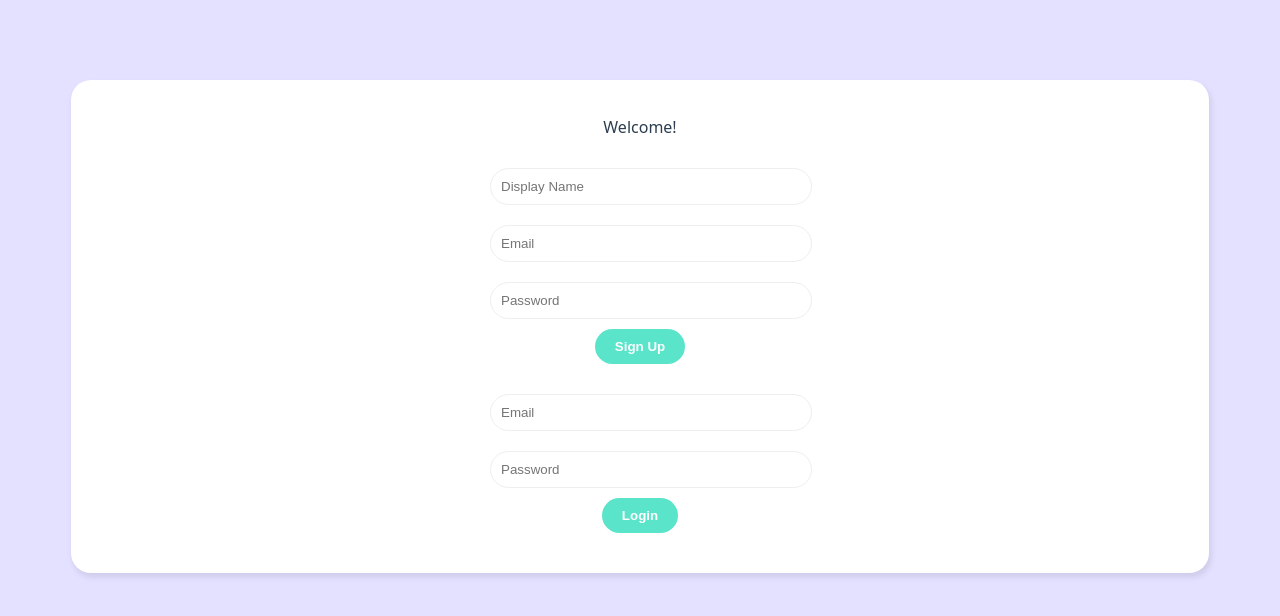
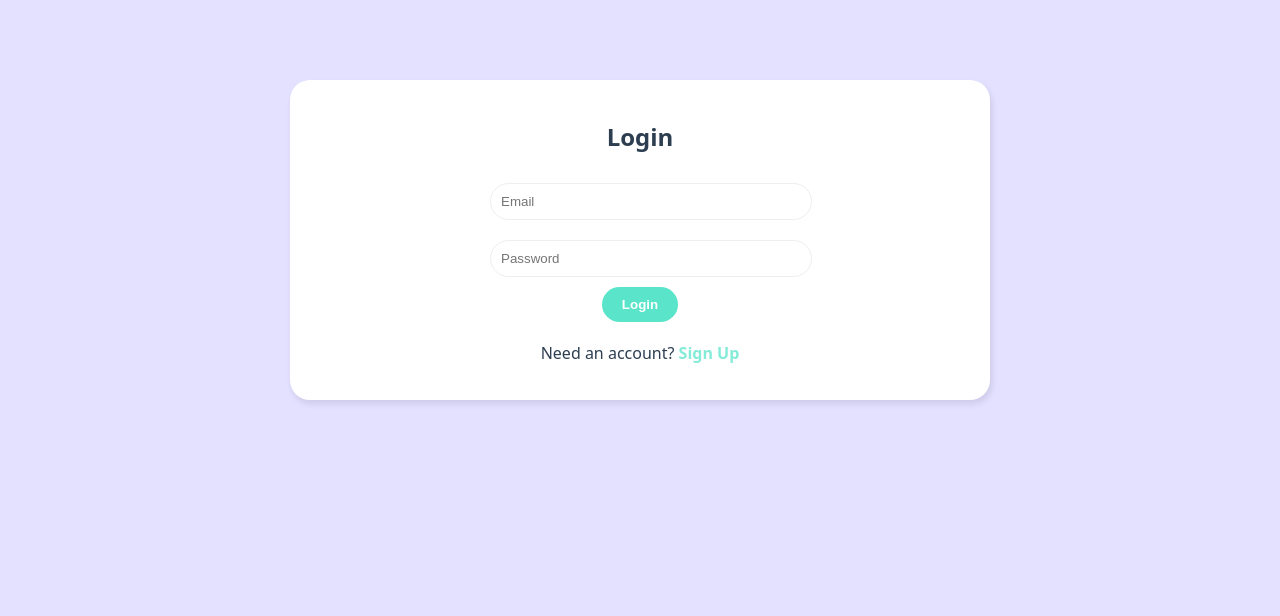
Before and after one commit to KidLiberty/messenger-app, a Vue app: page / in a window 1280 px wide. Shown: the top 616 px of the page. Built offline with nearby package versions, Linux system fonts and the light colour scheme.

Commit message:
Added login/signup switching logic

```diff
--- a/src/assets/main.css
+++ b/src/assets/main.css
@@ -4,7 +4,7 @@ body {
 }
 .container {
   width: 90%;
-  min-width: 960px;
+  max-width: 700px;
   margin: 80px auto;
   border-radius: 20px;
   box-shadow: 2px 4px 6px rgba(28, 6, 39, 0.1);
--- a/src/views/Welcome.vue
+++ b/src/views/Welcome.vue
@@ -1,17 +1,33 @@
 <template>
   <div class="welcome container">
-    <p>Welcome!</p>
-    <SignupForm />
-    <LoginForm />
+    <div v-if="showLogin">
+      <h2>Login</h2>
+      <LoginForm />
+      <p>Need an account? <span @click="showLogin = false">Sign Up</span></p>
+    </div>
+    <div v-else>
+      <h2>Sign Up</h2>
+      <SignupForm />
+      <p>
+        Already have an account?
+        <span @click="showLogin = true">Login</span>
+      </p>
+    </div>
   </div>
 </template>
 
 <script>
+import { ref } from 'vue'
 import LoginForm from '../components/LoginForm'
 import SignupForm from '../components/SignupForm.vue'
 
 export default {
-  components: { LoginForm, SignupForm }
+  components: { LoginForm, SignupForm },
+  setup() {
+    const showLogin = ref(true)
+
+    return { showLogin }
+  }
 }
 </script>
 
@@ -39,4 +55,13 @@ export default {
   color: #999;
   margin: 10px auto;
 }
+.welcome span {
+  color: rgba(90, 228, 202, 75%);
+  font-weight: bold;
+}
+.welcome span:hover {
+  cursor: pointer;
+  color: rgb(90, 228, 202);
+  transition: all 0.2s ease-in-out;
+}
 </style>
```
